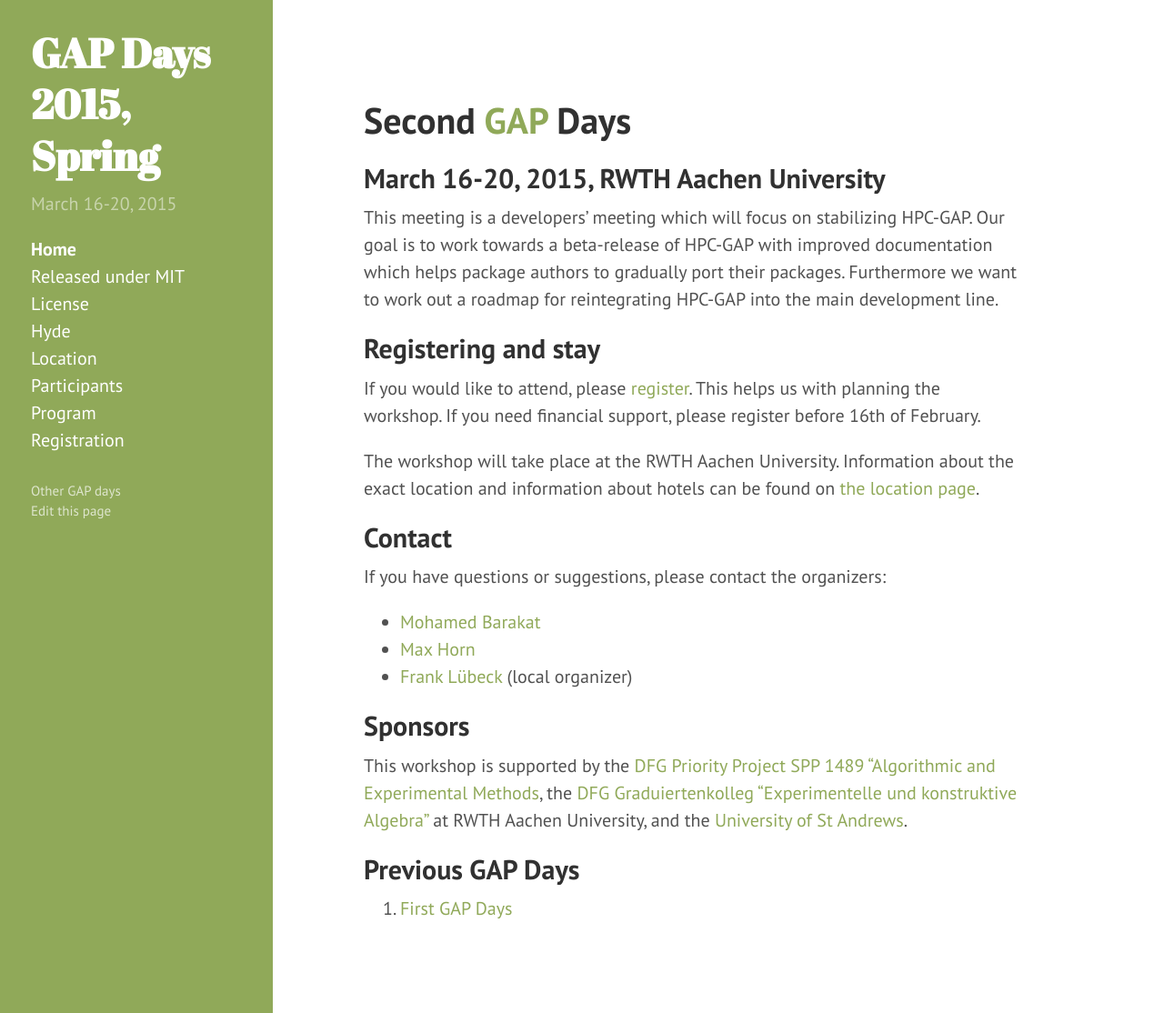
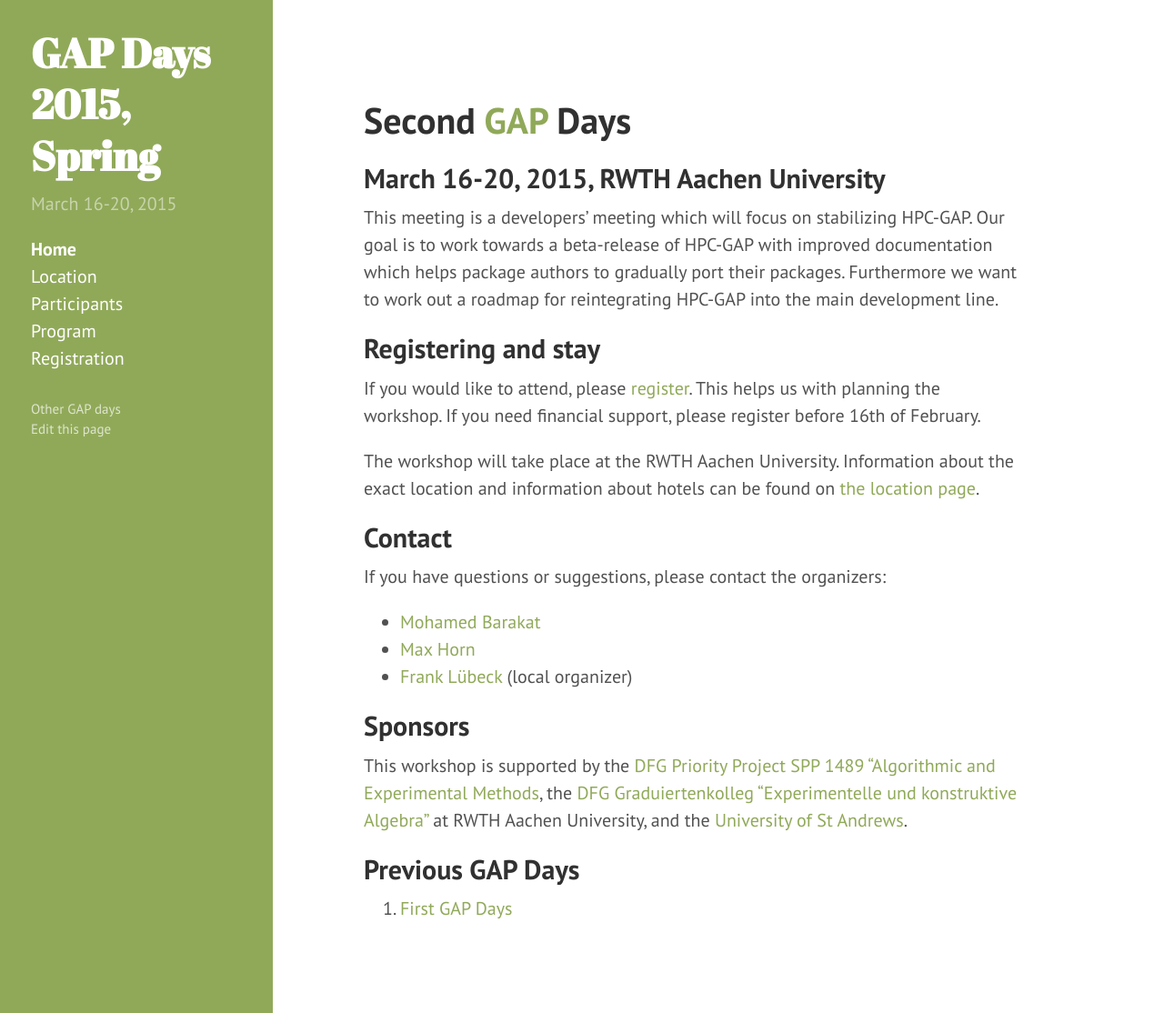
Before and after one commit to gapdays/gapdays2015-spring, a Jekyll site: the page built from index.md, in a window 1280 px wide and 1114 px high. Shown: the whole window at 91% size. Built offline with Jekyll 4.4.1, drawn with Linux system fonts in a browser that asks for light colours; part of the change alters nothing that is shown.

Commit message:
update config

```diff
--- a/_config.yml
+++ b/_config.yml
@@ -1,7 +1,3 @@
-# Dependencies
-markdown:         kramdown
-highlighter:      rouge
-
 # Permalinks
 permalink:        pretty
 
@@ -14,5 +10,5 @@ url:              http://gapdays.coxeter.de
 baseurl:          /gapdays2015-spring
 
 
-exclude: [ "program.aux", "program.log", "program.out", "program.tex", "misc" ]
+exclude: [ "LICENSE.hyde.md", "README.hyde.md", "program.aux", "program.log", "program.out", "program.tex", "misc" ]
 include: [ "program.pdf" ]
```
